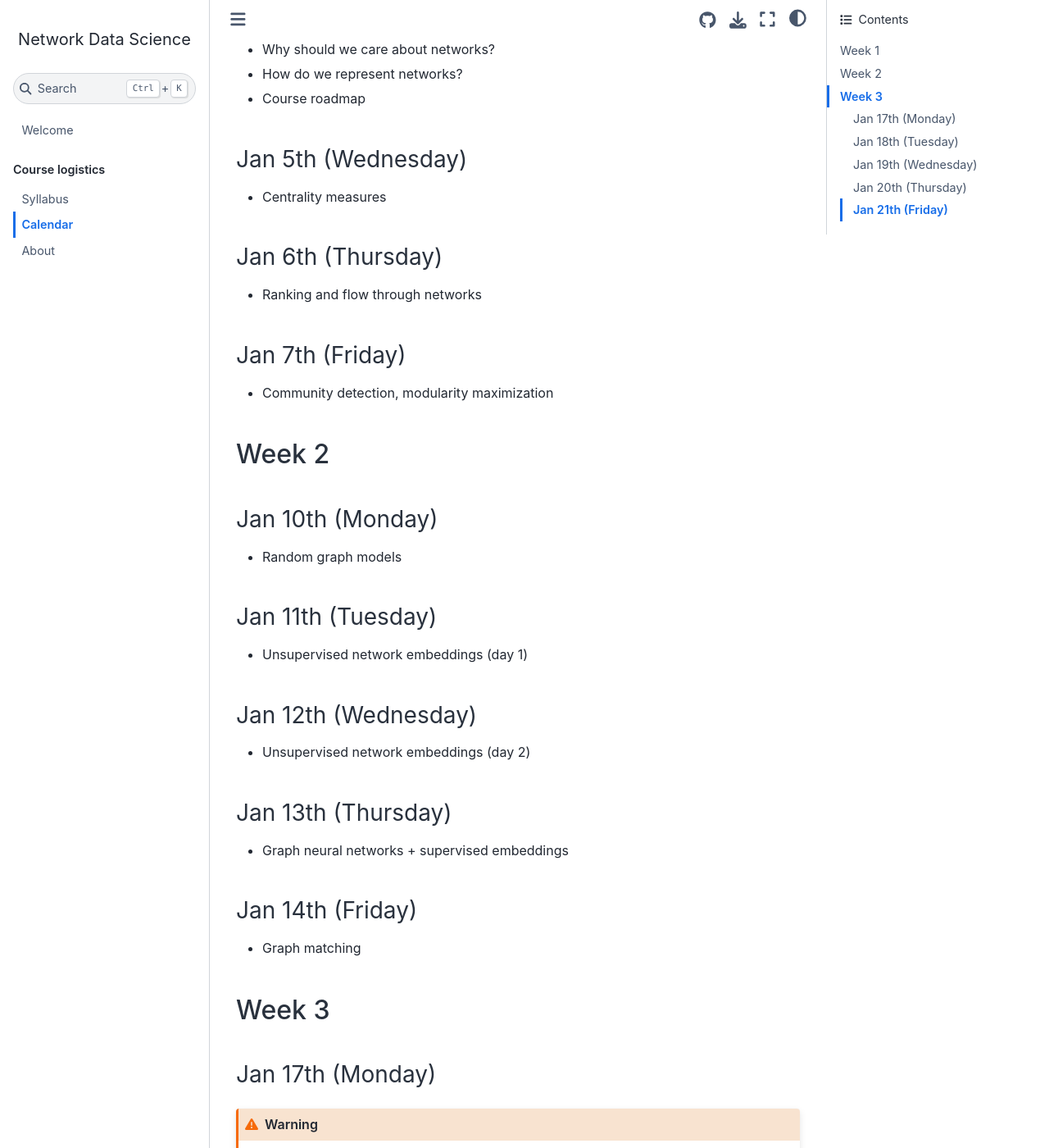
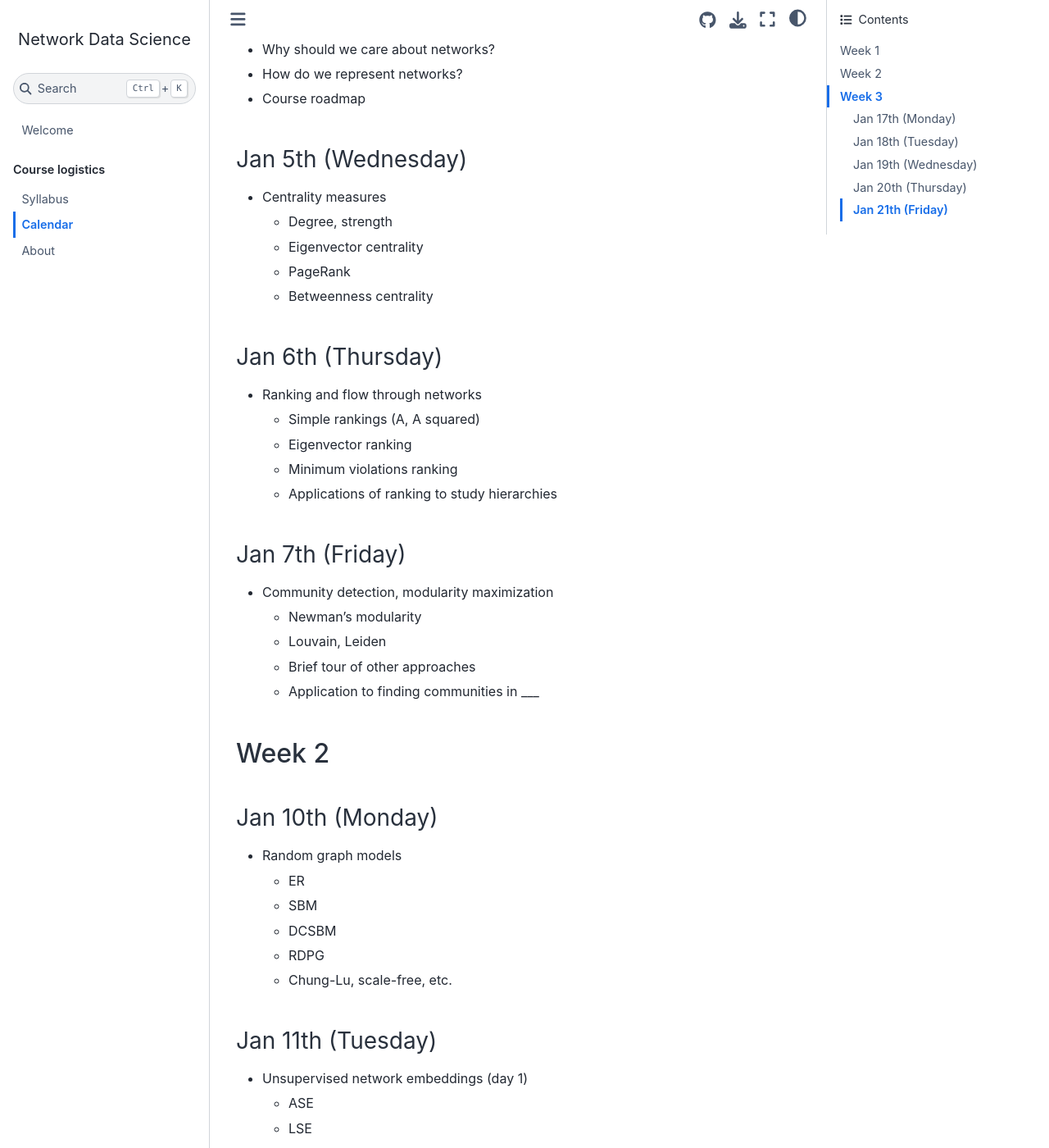
Before and after one commit to bdpedigo/networks-course, a Jupyter Book: the page built from docs/calendar.md, in a window 1280 px wide and 1400 px high, scrolled down 564 px. Shown: the whole window at 82% size. Built offline with Jupyter Book 1.0.4 settings and Sphinx 7.4.7 and the Sphinx Book theme 1.1.4, drawn with Linux system fonts in a browser that asks for light colours; some of the changed text lies outside the part shown.

Commit message:
flesh out the calendar

```diff
--- a/docs/calendar.md
+++ b/docs/calendar.md
@@ -18,28 +18,55 @@ This day of class only will likely be taught remotely
 
 ### Jan 5th (Wednesday)
 - Centrality measures
+   - Degree, strength
+   - Eigenvector centrality
+   - PageRank
+   - Betweenness centrality
 
 ### Jan 6th (Thursday)
 - Ranking and flow through networks
+   - Simple rankings (A, A squared)
+   - Eigenvector ranking
+   - Minimum violations ranking
+   - Applications of ranking to study hierarchies
 
 ### Jan 7th (Friday)
 - Community detection, modularity maximization
+   - Newman's modularity
+   - Louvain, Leiden
+   - Brief tour of other approaches
+   - Application to finding communities in ___
 
 ## Week 2
 ### Jan 10th (Monday)
 - Random graph models
+   - ER
+   - SBM
+   - DCSBM
+   - RDPG
+   - Chung-Lu, scale-free, etc.
 
 ### Jan 11th (Tuesday)
 - Unsupervised network embeddings (day 1)
+   - ASE
+   - LSE
 
 ### Jan 12th (Wednesday)
 - Unsupervised network embeddings (day 2)
+   - Node2vec
+   - What to do with our embeddings
 
 ### Jan 13th (Thursday)
 - Graph neural networks + supervised embeddings
 
 ### Jan 14th (Friday)
+- Graph isomorphism
 - Graph matching
+   - Why is it hard?
+   - Fast approximate quadratic algorithm
+   - Adding seeds
+   - Application to social or criminal networks
+   - Application to ranking
 
 ## Week 3
 ### Jan 17th (Monday)
@@ -51,10 +78,15 @@ Martin Luther King Jr. Day
 
 ### Jan 18th (Tuesday)
 - Multiple network embedding
+   - Omnibus embedding
+   - Multiple ASE
+   - ___ neural net approaches
 
 ### Jan 19th (Wednesday)
 - Network kernels/metrics
 - Network hypothesis testing
+   - Latent distribution test
+   - Latent position test
 
 ### Jan 20th (Thursday)
 - Catch-up time or special lecture
```
